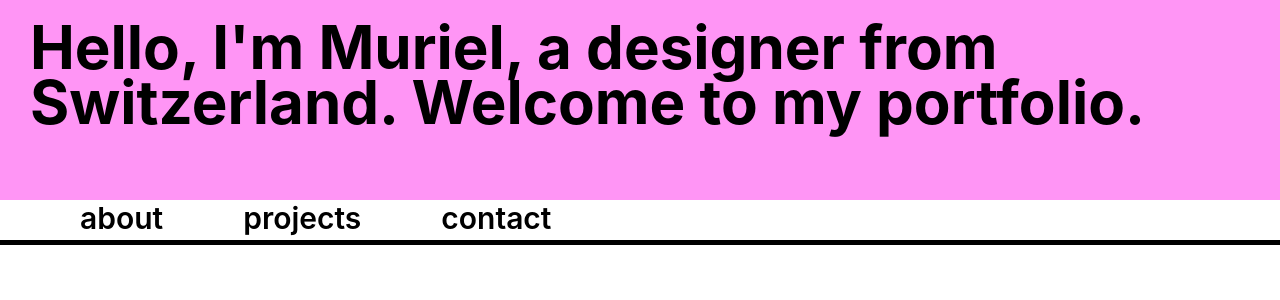
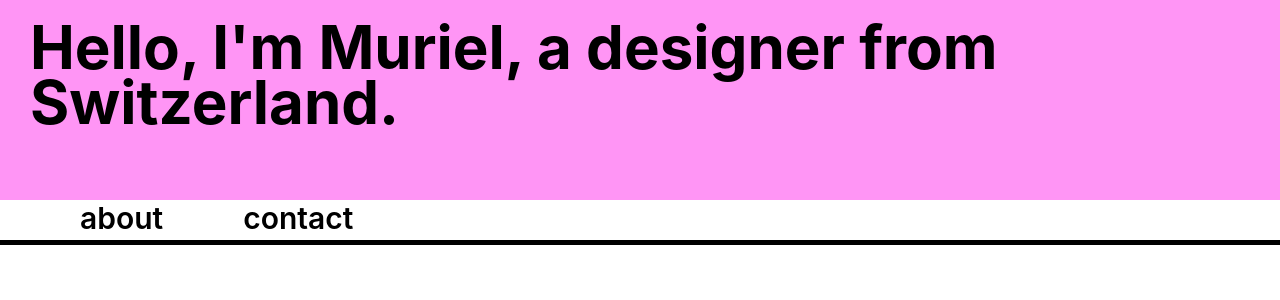
Before and after one commit to murieru/my_portfolio, a React (Create React App) app: page / in a window 1280 px wide. Shown: the top 300 px of the page. Built offline with nearby package versions, Linux system fonts and the light colour scheme.

Commit message:
Updated Nav bar and Banner

```diff
--- a/src/comp/About.js
+++ b/src/comp/About.js
@@ -8,7 +8,7 @@ function About(){
             Hello, my name is Muriel Hediger. I am a Swiss designer born in 1989 in Lausanne.
             Nowadays, I live and work mainly in Lugano and Zürich. Since 2013, I have been focusing on graphic design and photography.
             Over time, my expertise has expanded to include interaction design, covering UX and UI design, as well as coding.
-            I love bringing people together and creating powerful teams to develop simple and beautiful products.<br/>
+            I love bringing people together and creating powerful teams to develop simple and beautiful products.<br/><br/>
             <a href="https://www.figma.com/proto/iddGniBHX0LrV19mGXHAXR/UX-%2F-UI-Portfolio?page-id=3%3A40&node-id=3-77&node-type=frame&viewport=1007%2C707%2C0.1&t=lrvG1vni8RUebutc-1&scaling=contain&content-scaling=fixed&starting-point-node-id=3%3A77">My actual Figma portfolio is here!</a>
 
             </p>
--- a/src/comp/Banner.js
+++ b/src/comp/Banner.js
@@ -2,7 +2,7 @@ import '../styles/Banner.css';
 import { useEffect, useState } from 'react';
 
 function Banner() {
-    const welcomeMessage = "Hello, I'm Muriel, a designer from Switzerland. Welcome to my portfolio.";
+    const welcomeMessage = "Hello, I'm Muriel, a designer from Switzerland.";
     const [displayedMessage, setDisplayedMessage] = useState("");
 
     useEffect(() => {
--- a/src/comp/Nav.js
+++ b/src/comp/Nav.js
@@ -23,7 +23,6 @@ function Nav({ openSection, setOpenSection }){
         <div id='nav'>
             <ul>
                 <li className={ openSection === 'about' ? 'selected': ''} onClick={(e) => openMenu(e, 'about')}>about</li>
-                <li className={ openSection === 'category' ? 'selected': ''} onClick={(e) => openMenu(e, 'category')}>projects</li>
                 <li className={ openSection === 'contact' ? 'selected': ''} onClick={(e) => openMenu(e, 'contact')}>contact</li>
             </ul>
         </div>
```
